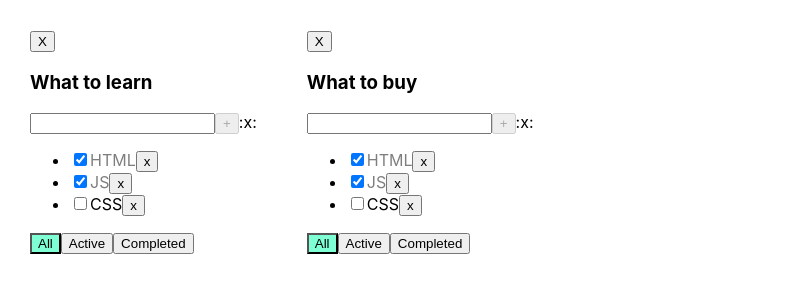
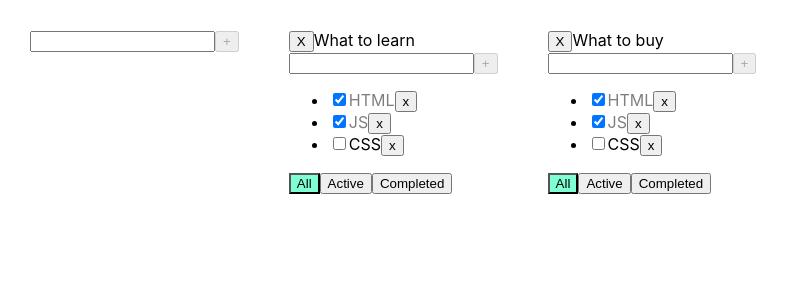
Before and after one commit to Annaptrvna/todolist-ts, a React (Create React App) app: page / in a window 1280 px wide. Shown: the top 300 px of the page, without its empty margins (0-789 px from the left). Built offline with nearby package versions, Linux system fonts and the light colour scheme.

Commit message:
Add EditableSpan

```diff
--- a/src/App.tsx
+++ b/src/App.tsx
@@ -1,6 +1,6 @@
 import React, {useState} from 'react';
 import './App.css';
-import { Todolist} from "./components/Todolist";
+import {AddItemForm, Todolist} from "./components/Todolist";
 import {FilterValuesType, TasksType, TodolistType} from "./types/common";
 import {v1} from "uuid";
 
@@ -23,12 +23,27 @@ function App() {
         setTasks({...tasks, [todolistId]: [...tasks[todolistId], newTask]})
     }
 
+    const addTodolist = (title: string)=>{
+        const newTodolistId = v1()
+        const newTodolist: TodolistType = {id:newTodolistId, title, filter: "all"}
+        setTodolists([...todolists, newTodolist ])
+        setTasks({...tasks, [newTodolistId]:[]})
+    }
+
     const changeFilterValue = (todolistId: string, filter: FilterValuesType) => {
         setTodolists( todolists.map(tl => tl.id === todolistId ? {...tl, filter:filter} : tl))
     }
 
     const changeTaskStatus = (todolistId: string, taskId: string, isDone: boolean) => {
         setTasks({...tasks, [todolistId]: tasks[todolistId].map((t)=>t.id===taskId?{...t, isDone: isDone} : t)})
+    }
+
+    const changeTaskTitle = (todolistId: string, taskId: string, title: string) => {
+        setTasks({...tasks, [todolistId]: tasks[todolistId].map((t)=>t.id===taskId?{...t, title: title} : t)})
+    }
+
+    const changeTodolistTitle = (todolistId: string, title: string) => {
+        setTodolists(todolists.map(td => td.id === todolistId? {...td, title}:td))
     }
 
 
@@ -55,6 +70,7 @@ function App() {
    )
     return (
         <div className="App">
+            <AddItemForm onClick={addTodolist}/>
             {todolists.map(tl=>{
                 // let tasksForTodolist = tasks[tl.id]
                 // if(tl.filter === "completed") {
@@ -73,6 +89,8 @@ function App() {
                 changeFilterValue={changeFilterValue}
                 addTask={addTask}
                 changeTaskStatus={changeTaskStatus}
+                changeTaskTitle={changeTaskTitle}
+                changeTodolistTitle={changeTodolistTitle}
                 />
                 )})}
         </div>
--- a/src/components/Todolist.tsx
+++ b/src/components/Todolist.tsx
@@ -1,6 +1,6 @@
 import React, {ChangeEvent, KeyboardEvent, JSX, useRef, useState} from "react";
 import {Button} from "./Button";
-import {FilterValuesType, TaskType} from "../types/common";
+import {FilterValuesType, TaskType, TodolistType} from "../types/common";
 import {useAutoAnimate} from "@formkit/auto-animate/react";
 
 
@@ -11,9 +11,11 @@ type TodolistPropsType = {
     changeFilterValue: (todolistId: string, filter: FilterValuesType) =>  void
     addTask: (todolistId: string, title: string) => void
     changeTaskStatus: (todolistId: string, taskId: string, isDone: boolean) => void
+    changeTaskTitle: (todolistId: string, taskId: string, taskTitle: string) => void
     filter: FilterValuesType
     todolistId: string
     removeTodolist: (todolistId: string) => void
+    changeTodolistTitle: (todolistId: string, title: string) => void
 }
 
 
@@ -24,74 +26,58 @@ export const Todolist = ({
                              changeFilterValue,
                              addTask,
                              changeTaskStatus,
+                             changeTaskTitle,
                              todolistId,
                              removeTodolist,
+                             changeTodolistTitle,
                              ...rest
                                 }:TodolistPropsType) => {
 
     let tasksForTodolist = tasks
+
     if(rest.filter === "completed") {
         tasksForTodolist = tasksForTodolist.filter(task => task.isDone)
     } if(rest.filter === "active") {
         tasksForTodolist = tasksForTodolist.filter(task => !task.isDone)
     }
 
+    const onclickRemoveTaskHandler = (taskId: string) => removeTask(todolistId,taskId)
+    const onChangeTaskStatusHandler = ( taskId: string, isDone: boolean) => changeTaskStatus(todolistId, taskId, isDone)
+    const onChangeTaskTitleHandler = (taskId: string, title: string) => changeTaskTitle(todolistId, taskId, title)
+
     const tasksElements: Array<JSX.Element> | JSX.Element =
         tasks.length > 0 ? tasksForTodolist.map(task=>{
-            const onclickRemoveTaskHandler = () => removeTask(todolistId,task.id)
-            const onChangeTaskStatus = ( taskId: string, isDone: boolean) => changeTaskStatus(todolistId, taskId, isDone)
         return (
             <li key={task.id}>
-                <input onChange={(e)=>onChangeTaskStatus(task.id, e.currentTarget.checked)} type="checkbox" checked={task.isDone}/>
-                <span className={task.isDone ? "task-done": ""}>{task.title}</span>
-                <Button name="x" onclickHandler={onclickRemoveTaskHandler}/>
+                <input onChange={(e)=>onChangeTaskStatusHandler(task.id, e.currentTarget.checked)} type="checkbox" checked={task.isDone}/>
+                <EditableSpan title={task.title} className={task.isDone ? "task-done": ""} editItemTitle={(title)=>onChangeTaskTitleHandler(task.id, title)}/>
+                <Button name="x" onclickHandler={()=>onclickRemoveTaskHandler(task.id)}/>
             </li>
         )
     }) :
             <span>No tasks to complete</span>
 
-
-    const [titleValue, setTitleValue] = useState("")
-    const [error, setError] = useState<string | null>(null)
-    const onchangeTitleHandler  = (e: ChangeEvent<HTMLInputElement>) => {
-        error && setError(null)
-        setTitleValue(e.currentTarget.value)
+    const addTaskHandler = (title: string) => {
+            addTask(todolistId, title)
     }
-
-    const addTaskHandler = () => {
-        if(titleValue.trim()){
-            addTask(todolistId, titleValue)
-            setTitleValue("")
-        } else {setError("Task title should not be empty")}
-    }
-    const onkeydownAddTaskHandler = (e:KeyboardEvent<HTMLInputElement>) => e.key === "Enter" && addTaskHandler()
-
 
     const onclickAllTasksHandler = () => changeFilterValue(todolistId, "all")
     const onclickCompletedTasksHandler = () => changeFilterValue(todolistId, "completed")
     const onclickActiveTasksHandler = () => changeFilterValue(todolistId, "active")
     const onClickRemoveTodolistHandler = () => removeTodolist(todolistId)
 
-    const disabledHandler =  !titleValue || titleValue.length >= 20
-    const taskTitleLengthNotification = titleValue.length > 20 && <div>Task title length should be below twenty letters </div>
-    const taskEmptyTitleNotification = error && <div className={"error-message"}>Title is required</div>
+    const onClickChangeTodolistTitleHandler = (title: string) => {
+        changeTodolistTitle(todolistId,title )
+    }
+
     const [listRef] = useAutoAnimate<HTMLUListElement>()
 
     return (
             <div>
                 <button onClick={onClickRemoveTodolistHandler}>X</button>
-                <h3>{title}</h3>
-                <div>
-                    <input
-                        value={titleValue}
-                        onChange={(e)=>onchangeTitleHandler(e)}
-                        onKeyDown={onkeydownAddTaskHandler}
-                        className={error? "error" : ""}
-                    />
-                    <Button name={"+"} onclickHandler={addTaskHandler} disabled={disabledHandler}/>
-                    {taskTitleLengthNotification}
-                    {taskEmptyTitleNotification}:x:
-                </div>
+                <EditableSpan title={title} editItemTitle={onClickChangeTodolistTitleHandler}/>
+                {/*<h3>{title}</h3>*/}
+                <AddItemForm onClick={addTaskHandler}/>
                 <ul ref={listRef}>
                     {tasksElements}
                 </ul>
@@ -103,3 +89,87 @@ export const Todolist = ({
             </div>
     )
 }
+
+//-----------------------------------------------------------------------------
+
+type AddItemFormPropsType = {
+    onClick: (title: string) => void
+}
+
+export const AddItemForm = ({onClick} : AddItemFormPropsType) => {
+
+    const [error, setError] = useState<string | null>(null)
+    const [title, setTitle] = useState("")
+    const onChangeTitleHandler  = (e: ChangeEvent<HTMLInputElement>) => {
+        error && setError(null)
+        setTitle(e.currentTarget.value)
+    }
+
+    const addItemHandler = () => {
+        if(title.trim()){
+            onClick(title)
+            setTitle("")
+        } else {setError("Title should not be empty")}
+    }
+    const onKeyDownAddTaskHandler = (e:KeyboardEvent<HTMLInputElement>) => e.key === "Enter" && addItemHandler()
+
+    const disabledHandler =  !title || title.length >= 20
+    const taskTitleLengthNotification = title.length > 20 && <div>Task title length should be below twenty letters </div>
+    const taskEmptyTitleNotification = error && <div className={"error-message"}>Title is required</div>
+
+    return (
+        <div>
+            <input
+                value={title}
+                onChange={(e)=>onChangeTitleHandler(e)}
+                onKeyDown={onKeyDownAddTaskHandler}
+                className={error? "error" : ""}
+            />
+            <Button name={"+"} onclickHandler={addItemHandler} disabled={disabledHandler}/>
+            {taskTitleLengthNotification}
+            {taskEmptyTitleNotification}
+        </div>
+    )
+}
+
+//-----------------------------------------------------------------------------
+
+type EditableSpanPropsType = {
+    title: string
+    className?: string
+    editItemTitle: (title: string) => void
+
+}
+
+const EditableSpan = ({title, className, editItemTitle} : EditableSpanPropsType) => {
+    const [editMode, setEditMode] = useState(false)
+    const [spanTitle, setSpanTitle] = useState("")
+    const activateEditMode = () => {
+        setSpanTitle(title)
+        setEditMode(true)
+    }
+    const activateTaskMode = () => {
+        setEditMode(false)
+        editItemTitle(spanTitle)
+    }
+    const onChangeTitleHandler = (event: ChangeEvent<HTMLInputElement>) => {
+        setSpanTitle(event.currentTarget.value)
+    }
+
+    const onKeyDownHandler = (event: KeyboardEvent)=> {
+        event.key === "Enter" && activateTaskMode()
+    }
+
+    return (
+        editMode ? <input
+                className={className}
+                onKeyDown={(e)=>onKeyDownHandler(e)}
+                value={spanTitle} onChange={onChangeTitleHandler}
+                onBlur={activateTaskMode}
+                type="text"
+                autoFocus/>
+            : <span
+                onDoubleClick={activateEditMode}
+                className={className}>{title}</span>
+    )
+}
```
